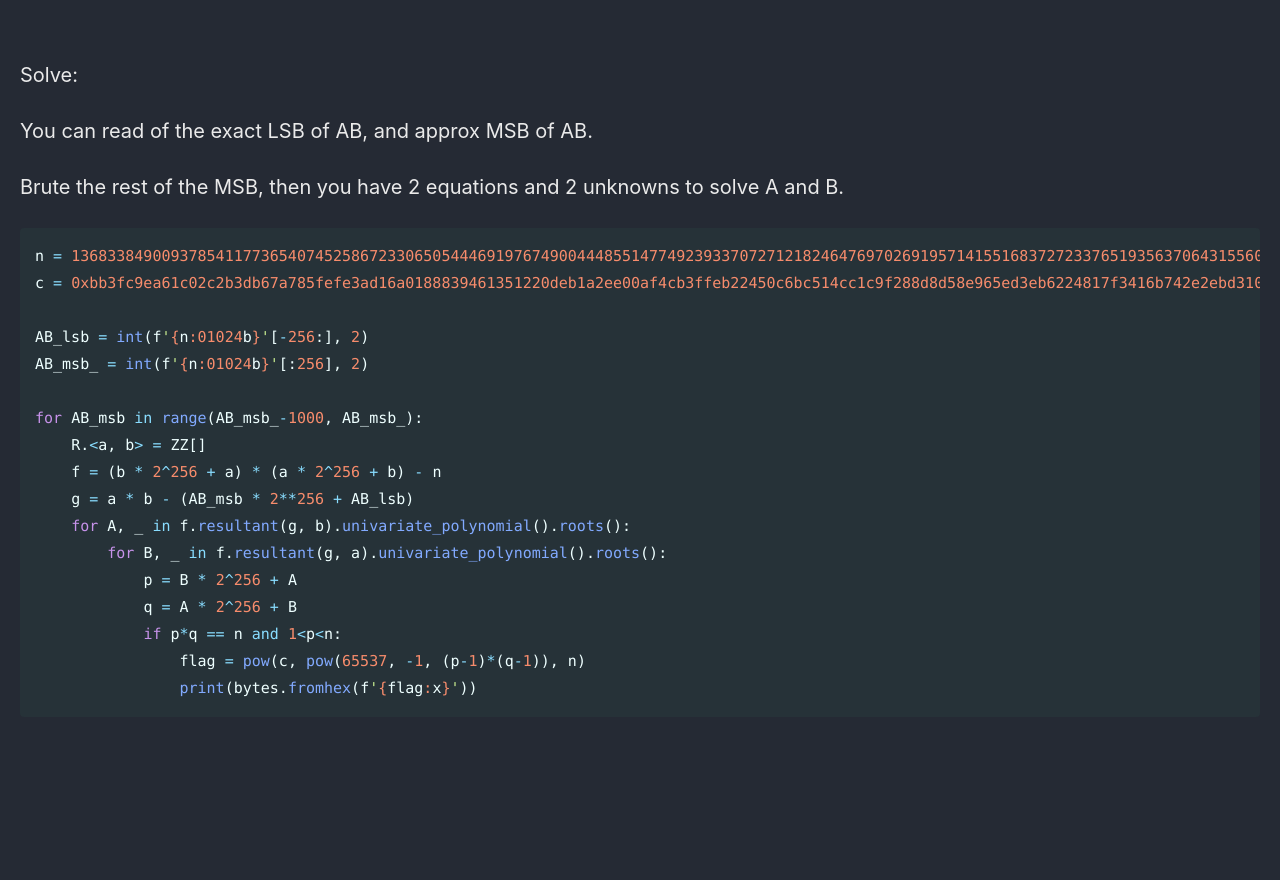
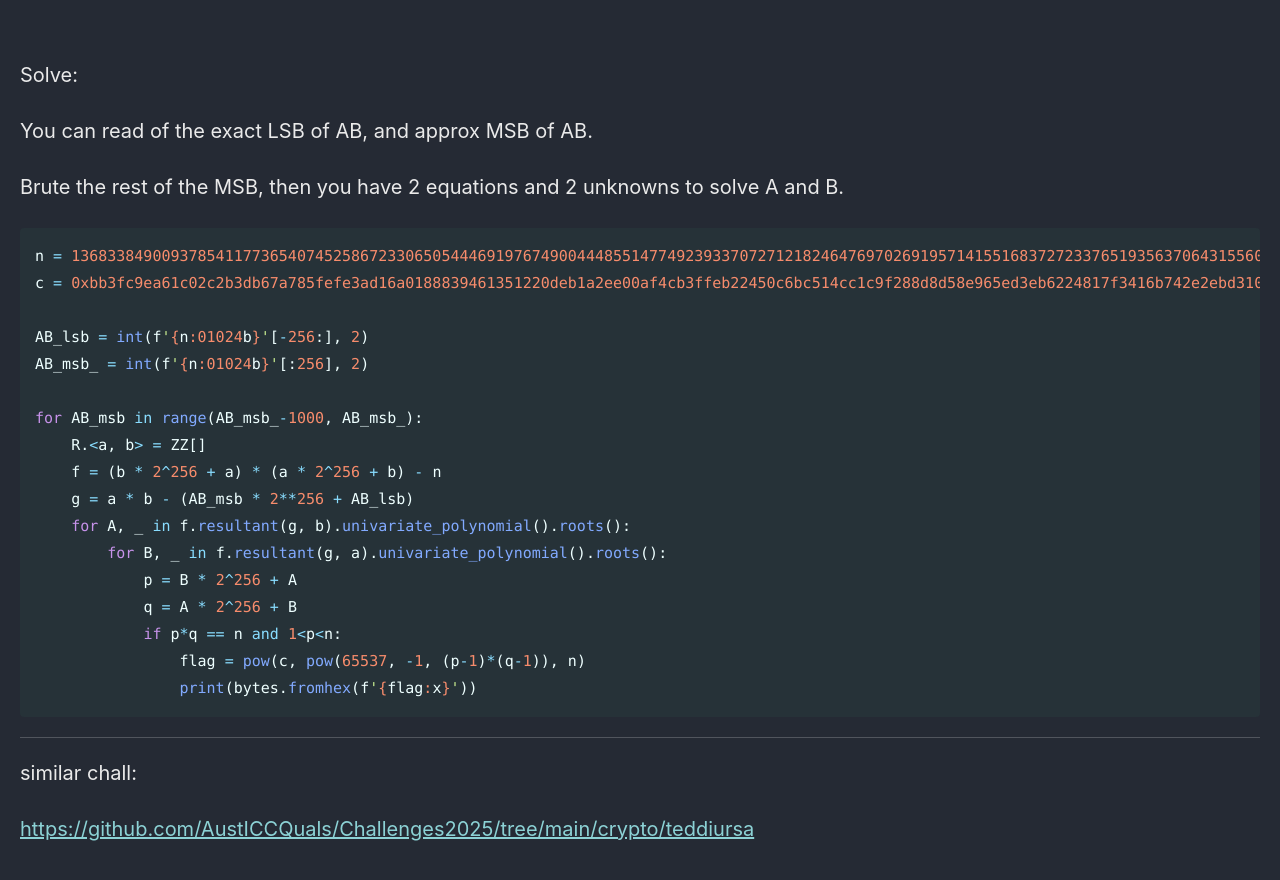
Before and after one commit to Connor-McCartney/Connor-McCartney.github.io, a Jekyll site: the page built from _pages/cryptography/rsa/mirror-ecsc.md, in a window 1280 px wide and 900 px high, scrolled down 1403 px. Shown: the top 880 px of the window. Built offline with Jekyll 4.4.1, drawn with Linux system fonts in a browser that asks for light colours; cached includes are drawn as plain includes; before the commit the page ends 2165 px from its top, so only the background shows below that.

Commit message:
Update mirror-ecsc.md

````diff
--- a/_pages/cryptography/rsa/mirror-ecsc.md
+++ b/_pages/cryptography/rsa/mirror-ecsc.md
@@ -81,3 +81,10 @@ for AB_msb in range(AB_msb_-1000, AB_msb_):
                 flag = pow(c, pow(65537, -1, (p-1)*(q-1)), n)
                 print(bytes.fromhex(f'{flag:x}'))
 ```
+
+---
+
+
+similar chall:
+
+<https://github.com/AustICCQuals/Challenges2025/tree/main/crypto/teddiursa>
````
